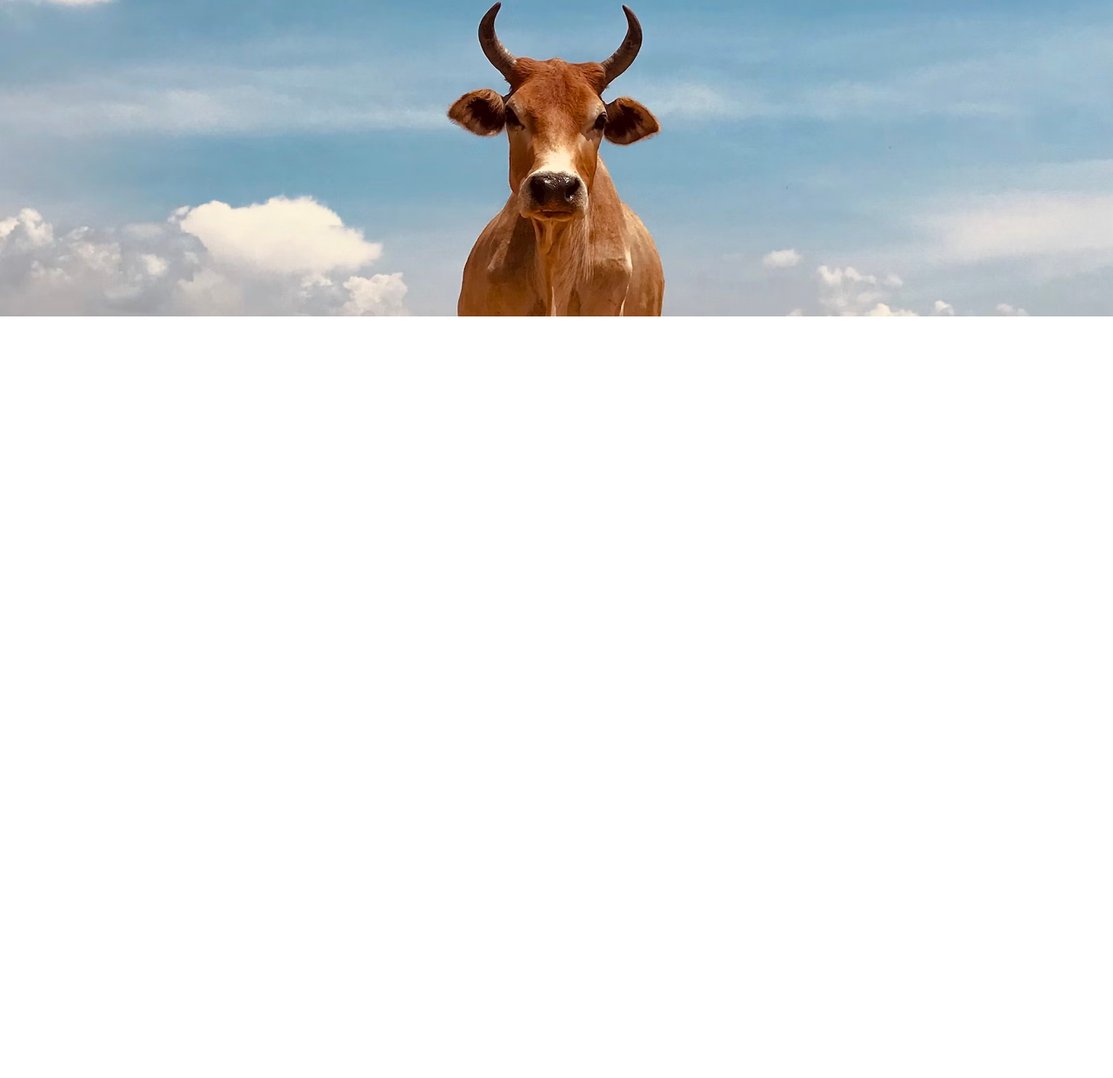
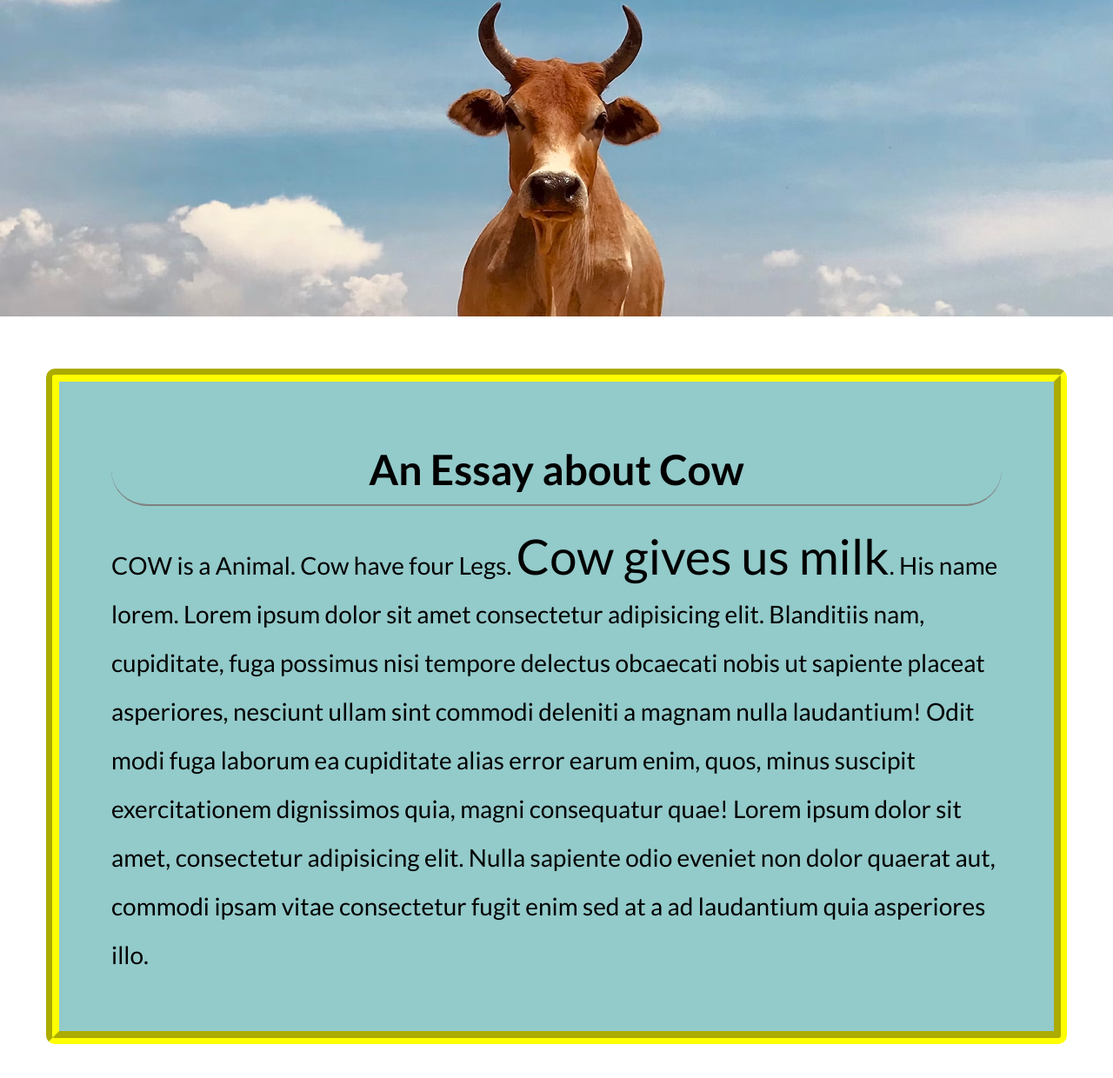
Before and after one commit to rakibgithub21/Conceptual_One, a plain HTML site: page index.html in a window 1280 px wide. Shown: the part 436-1676 px from the top of the page at 87% size. Before the commit the page ends 800 px from the top, so only its background shows below. Drawn offline with Linux system fonts and the light colour scheme.

Commit message:
cow eassy & font style added

```diff
--- a/index.html
+++ b/index.html
@@ -11,5 +11,9 @@
     <div class="hero">
         <h1>The Cow</h1>
     </div>
+    <div class="artice">
+        <h2>An Essay about Cow</h2>
+        <p>COW is a Animal. Cow have four Legs.  <span class="imp">Cow gives us milk</span>. His name lorem.  Lorem ipsum dolor sit amet consectetur adipisicing elit. Blanditiis nam, cupiditate, fuga possimus nisi tempore delectus obcaecati nobis ut sapiente placeat asperiores, nesciunt ullam sint commodi deleniti a magnam nulla laudantium! Odit modi fuga laborum ea cupiditate alias error earum enim, quos, minus suscipit exercitationem dignissimos quia, magni consequatur quae! Lorem ipsum dolor sit amet, consectetur adipisicing elit. Nulla sapiente odio eveniet non dolor quaerat aut, commodi ipsam vitae consectetur fugit enim sed at a ad laudantium quia asperiores illo.</p>
+    </div>
 </body>
 </html>
--- a/style.css
+++ b/style.css
@@ -1,6 +1,11 @@
+@import url('https://fonts.googleapis.com/css2?family=Lato:wght@400;700;900&display=swap');
+:root{
+
+}
 *{
     padding: 0;
     margin: 0;
+    font-family: 'Lato', sans-serif;
 }
 
 .hero{
@@ -21,3 +26,37 @@
     letter-spacing: 20px;
 
 }
+
+.artice{
+    width: 80%;
+    /* margin-left: auto;
+    margin-right: auto;
+    margin-top: 60px;
+    margin-bottom: 60px; */
+    margin: 60px auto;
+    background-color: rgb(147, 202, 202);
+    padding: 60px;
+    border: 15px yellow groove;
+    border-radius: 10px;
+}
+
+.artice h2{
+    text-align: center;
+    font-size: 48px;
+    border-bottom: 2px solid gray;
+    border-radius: 50px;
+    padding: 12px;
+    margin-bottom: 30px;
+}
+
+.artice p{
+    font-size: 28px;
+    /* 2 em means font size er double */
+    line-height: 2em;
+}
+
+/* 2 em means parents er theke 2 X 28 * 2 = 56 */
+
+.artice p .imp{
+    font-size: 2em;
+}
```
